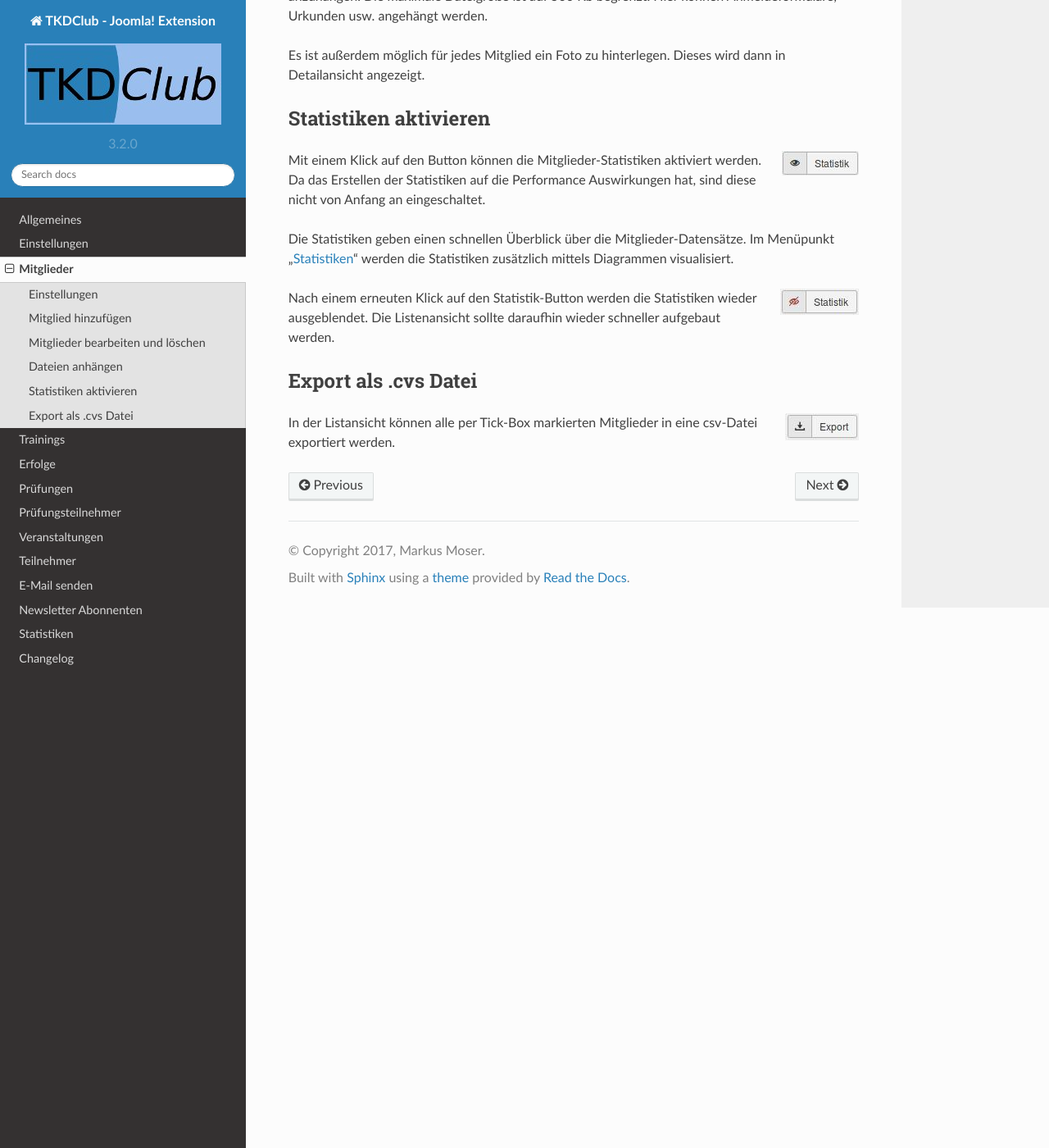
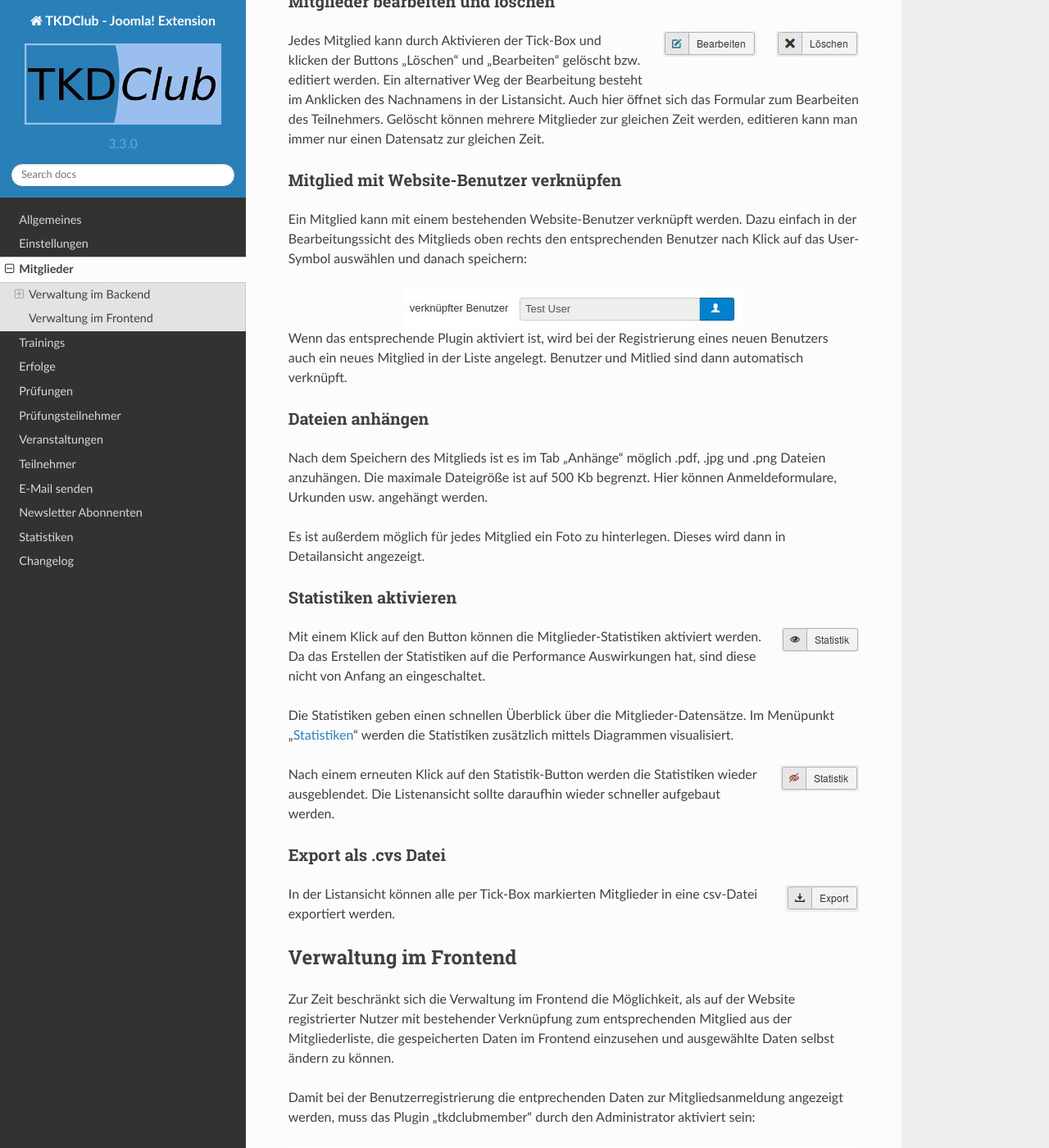
Before and after one commit to RedfinDiver/tkdclub, a Sphinx documentation site: the page built from docs/mitglieder.rst, in a window 1280 px wide and 1400 px high, scrolled down 1755 px. Shown: the whole window at 82% size. Built offline with Sphinx 7.4.7 and the Read the Docs theme 2.0.0, drawn with Linux system fonts in a browser that asks for light colours; some of the changed text lies outside the part shown.

Commit message:
updated docs for 3.3.0

```diff
--- a/docs/conf.py
+++ b/docs/conf.py
@@ -61,7 +61,7 @@
 
 # General information about the project.
 project = u'TKDClub - Joomla! Extension'
-copyright = u'2017, Markus Moser'
+copyright = u'2019, Markus Moser'
 author = u'Markus Moser'
 
 # The version info for the project you're documenting, acts as replacement for
@@ -69,9 +69,9 @@
 # built documents.
 #
 # The short X.Y version.
-version = u'3.2.0'
+version = u'3.3.0'
 # The full version, including alpha/beta/rc tags.
-release = u'3.2.0'
+release = u'3.3.0'
 
 # The language for content autogenerated by Sphinx. Refer to documentation
 # for a list of supported languages.
--- a/docs/erfolge.rst
+++ b/docs/erfolge.rst
@@ -133,7 +133,7 @@
 Legen Sie einen Menüpunkt mit diesem Menütyp an und veröffentlichen Sie diesen.
 
 Im Frontend erscheint unter diesem Link ein Formular zum Hinzufügen eines neuen
-Erfolgs. Nur ein im Frontend eingeloggter Benutzer mit den erfordelichen
+Erfolgs. Nur ein im Frontend eingeloggter Benutzer mit den erforderlichen
 Rechten kann einen Erfolg hinzufügen.
 
 Wird ein neuer Erfolg über das Frontend hinzugefügt, so erhalten alle Benutzer
--- a/docs/mitglieder.rst
+++ b/docs/mitglieder.rst
@@ -1,5 +1,21 @@
 Mitglieder
 ==========
+
+Eine der wichtigsten Funktionen der TKDClub- Komponente ist es,
+Vereinsmitglieder zu verwalten. Mittels des mitgelieferten Plugins ist es
+möglich, das Joomla! Registrierungsformular so zu erweitern, dass sich
+Personen beim Verein als Mitglied und gleichzeitig als Nutzer der Website
+registrieren können.
+
+Das Mitglied kann seine gespeicherten Daten einsehen und ausgewählte Daten
+(z.B. Adresse) jederzeit selbst ändern.
+
+Dem Administrator ist möglich, bereits auf der Website registrierte Nutzer
+mit einem Mitglied aus der Mitgliederliste zu verknüpfen.
+
+---------------------
+Verwaltung im Backend
+---------------------
 
 .. image:: img/members_list.jpg
    :align: right
@@ -72,8 +88,23 @@
 mehrere Mitglieder zur gleichen Zeit werden, editieren kann man immer nur einen
 Datensatz zur gleichen Zeit.
 
+Mitglied mit Website-Benutzer verknüpfen
+----------------------------------------
+
+Ein Mitglied kann mit einem bestehenden Website-Benutzer verknüpft werden.
+Dazu einfach in der Bearbeitungssicht des Mitglieds oben rechts den
+entsprechenden Benutzer nach Klick auf das User-Symbol auswählen und danach
+speichern:
+
+.. image:: img/members_link.jpg
+    :align: center
+
+Wenn das entsprechende Plugin aktiviert ist, wird bei der Registrierung eines
+neuen Benutzers auch ein neues Mitglied in der Liste angelegt. Benutzer und
+Mitlied sind dann automatisch verknüpft.
+
 Dateien anhängen
-----------------------------
+----------------
 
 Nach dem Speichern des Mitglieds ist es im Tab "Anhänge" möglich .pdf, .jpg und
 .png Dateien anzuhängen. Die maximale Dateigröße ist auf 500 Kb begrenzt. Hier
@@ -111,3 +142,19 @@
 
 In der Listansicht können alle per Tick-Box markierten Mitglieder in eine
 csv-Datei exportiert werden.
+
+----------------------
+Verwaltung im Frontend
+----------------------
+
+Zur Zeit beschränkt sich die Verwaltung im Frontend die Möglichkeit, als
+auf der Website registrierter Nutzer mit bestehender Verknüpfung zum
+entsprechenden Mitglied aus der Mitgliederliste, die gespeicherten Daten im
+Frontend einzusehen und ausgewählte Daten selbst ändern zu können.
+
+Damit bei der Benutzerregistrierung die entprechenden Daten zur
+Mitgliedsanmeldung angezeigt werden, muss das Plugin "tkdclubmember" durch den
+Administrator aktiviert sein:
+
+.. image:: img/members_plugin.jpg
+    :align: center
```
Also changed, not shown: docs/changelog.rst (+20 -0 lines), docs/trainings.rst (+30 -0 lines), docs/img/de/members_link.jpg (added), docs/img/de/members_plugin.jpg (added), docs/img/de/menu_types.jpg.
